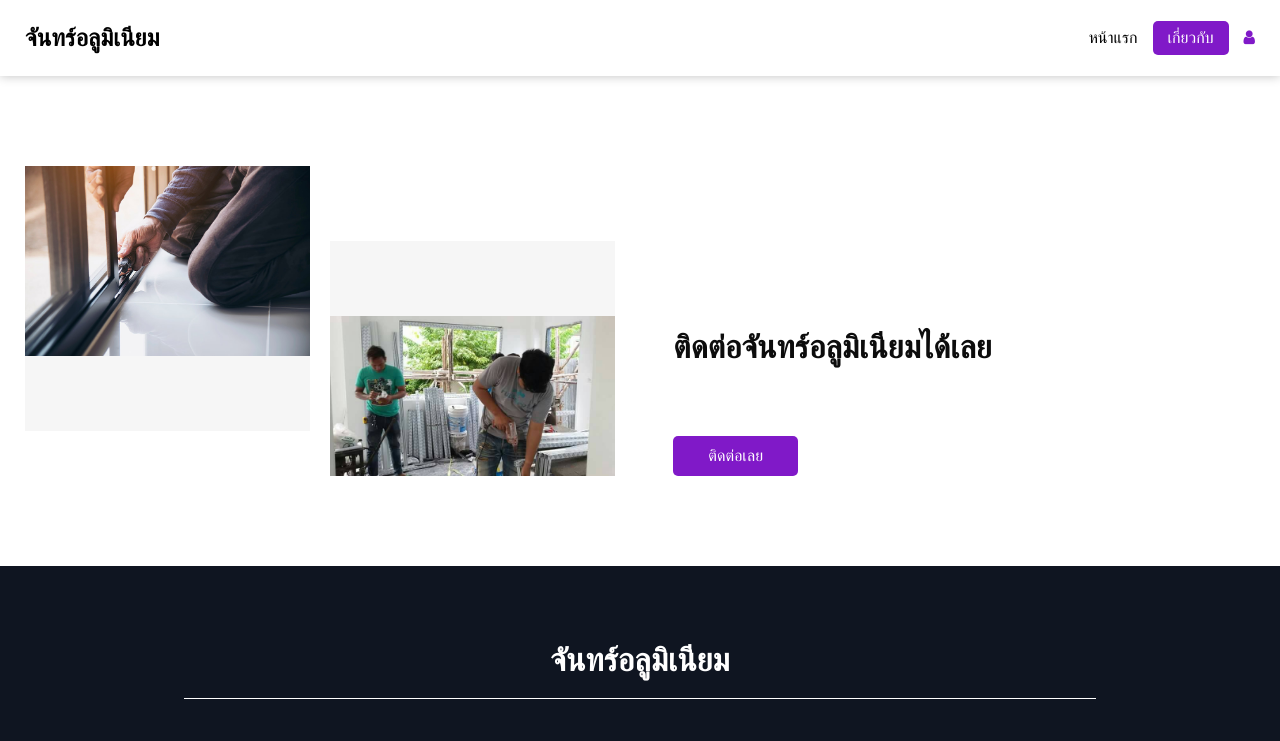
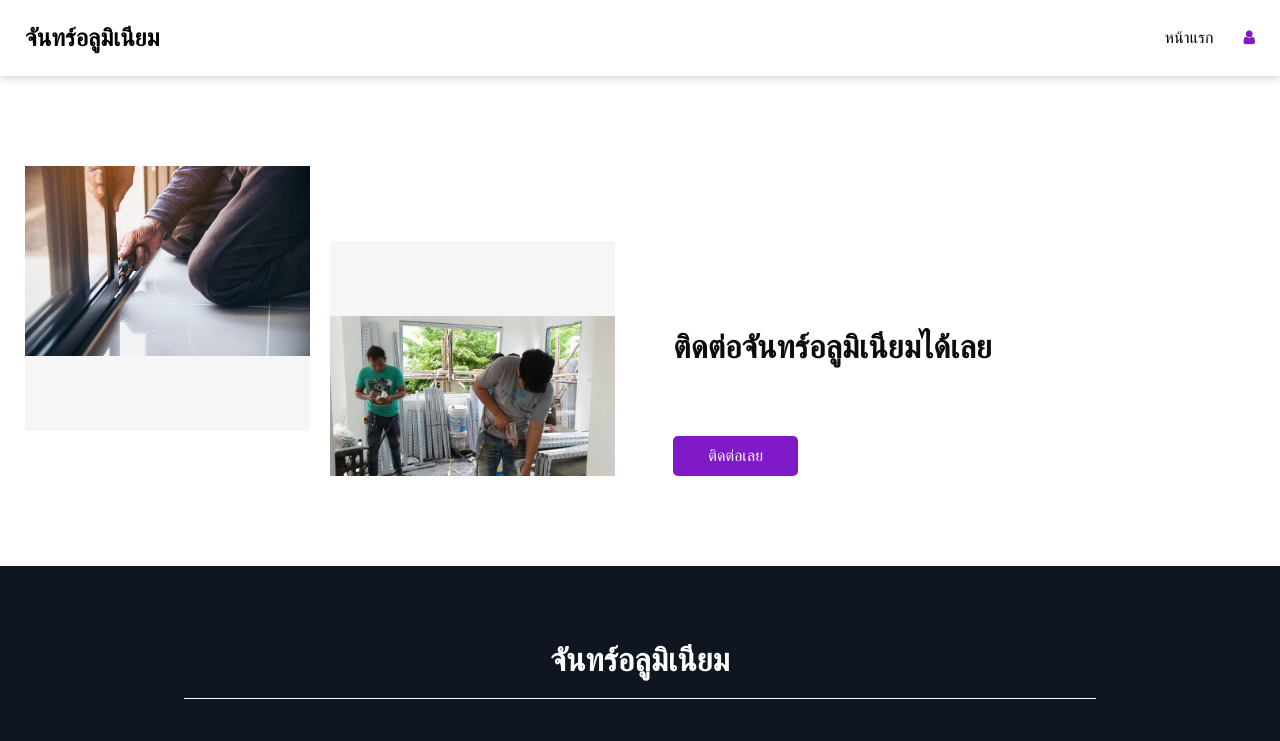
Before and after one commit to sirichok6645/th, a plain HTML site: page about.html in a window 1280 px wide. Shown: the top 741 px of the page. Drawn offline with nearby package versions, Linux system fonts and the light colour scheme; some packages are replaced by stand-ins of ours.

Commit message:
Update about.html

```diff
--- a/about.html
+++ b/about.html
@@ -36,9 +36,6 @@
             <ul class="navbar-nav  ">
               <li class="nav-item ">
                 <a class="nav-link" href="index.html">หน้าแรก <span class="sr-only">(current)</span></a>
-              </li>
-              <li class="nav-item active">
-                <a class="nav-link" href="about.html"> เกี่ยวกับ</a>
               </li>
             </ul>
             <div class="user_optio_box">
```
